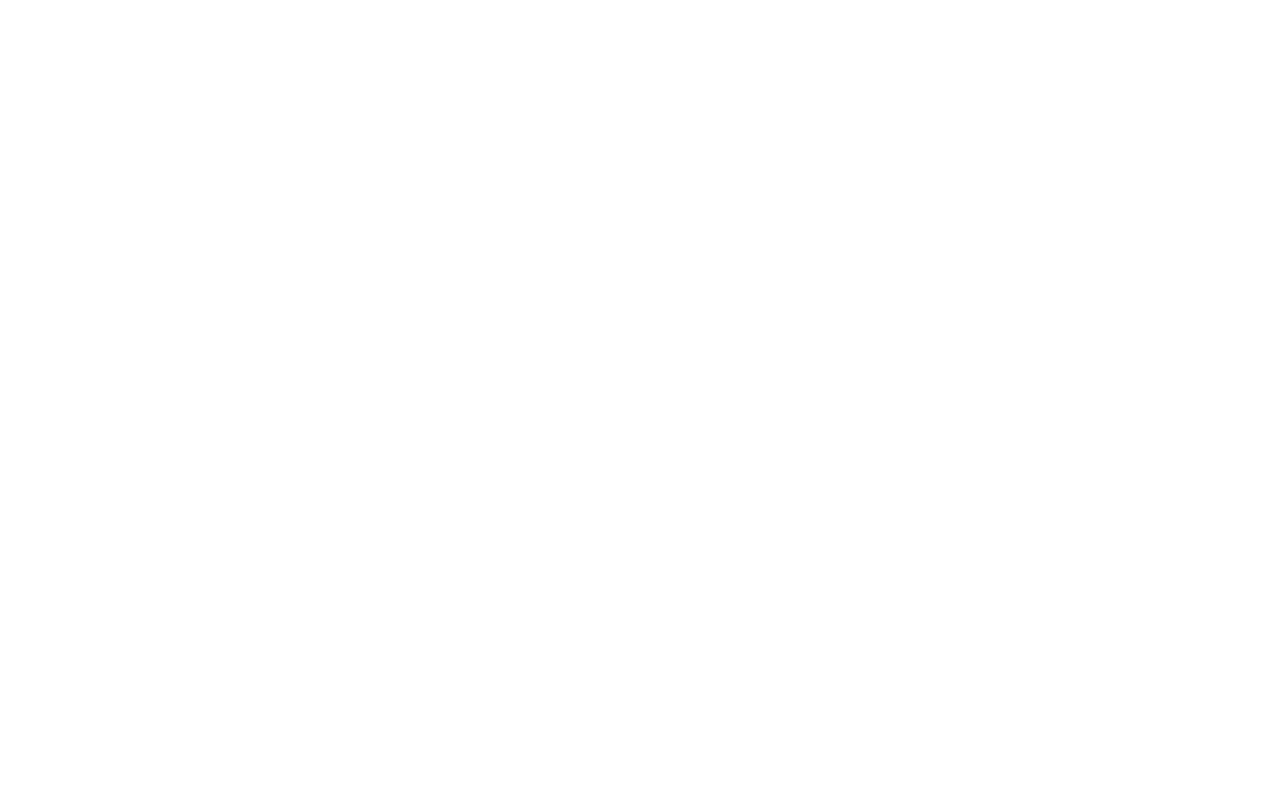
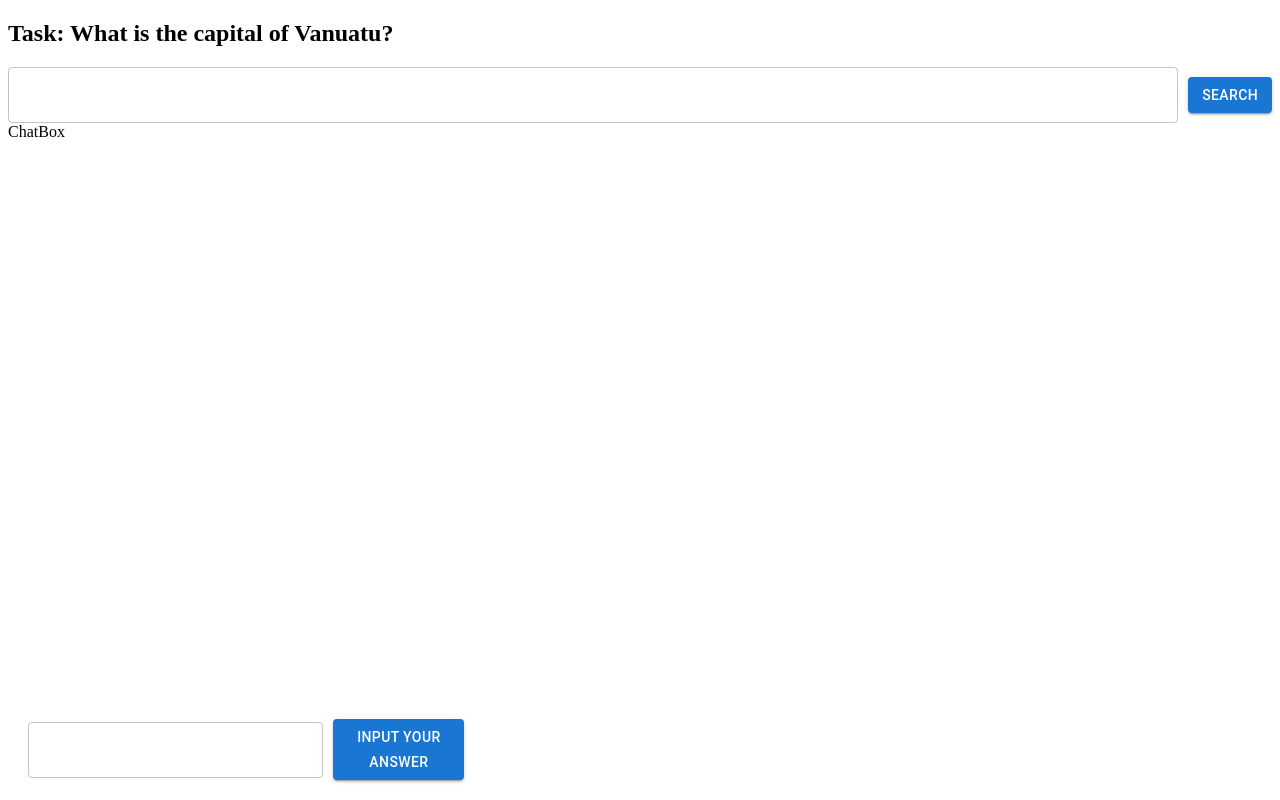
Before and after one commit to GraceZaborski/tech-inclusion-app, a React (Create React App) app: page /game in a window 1280 px wide. Before the commit this address had no page. Built offline with nearby package versions, Linux system fonts and the light colour scheme.

Commit message:
wip: functioning game

```diff
--- a/package.json
+++ b/package.json
@@ -17,10 +17,12 @@
     "body-parser": "^1.20.0",
     "cors": "^2.8.5",
     "express": "^4.18.1",
+    "firebase": "^9.8.3",
     "framer-motion": "^6",
     "mongoose": "^6.3.6",
     "react": "^17.0.2",
     "react-dom": "^17.0.2",
+    "react-firebase-hooks": "^5.0.3",
     "react-router-dom": "6",
     "react-scripts": "4.0.3",
     "typescript": "^4.1.2",
--- a/src/App.tsx
+++ b/src/App.tsx
@@ -1,4 +1,6 @@
 import { Routes, Route } from "react-router-dom";
+import Game from "./page/Game";
+import SearchResults from "./page/Game/SearchResults";
 import Login from "./page/LogIn";
 import Registration from "./page/Registration";
 import Start from "./page/Start";
@@ -10,6 +12,8 @@ function App() {
         <Route path="/" element={<Start />} />
         <Route path="/login" element={<Login />} />
         <Route path="/register" element={<Registration />} />
+        <Route path="/game" element={<Game />} />
+        <Route path="/searchResults" element={<SearchResults />} />
       </Routes>
     </>
   );
--- /dev/null
+++ b/src/page/Game/AnswerInput.jsx
@@ -0,0 +1,18 @@
+import React from 'react'
+import {TextField, Button} from '@mui/material';
+import {useState} from 'react'
+
+function AnswerInput() {
+    const [value, setValue] = useState("")
+    console.log(value)
+
+  return (
+    <div style={{ "display": "flex" , "alignItems": "center", "position": "absolute", "bottom": 0, padding: "20px"}}>
+    <TextField fullWidth id="outlined-basic" variant="outlined" value={value} onChange={(e) => {
+        setValue(e.target.value)}} />
+    <Button variant="contained" sx={{ml: "10px"}}>Input your answer</Button>
+    </ div>
+  )
+}
+
+export default AnswerInput
--- /dev/null
+++ b/src/page/Game/ChatBox.jsx
@@ -0,0 +1,9 @@
+import React from 'react'
+
+function ChatBox() {
+  return (
+    <div>ChatBox</div>
+  )
+}
+
+export default ChatBox
--- /dev/null
+++ b/src/page/Game/ChatRoom.jsx
@@ -0,0 +1,45 @@
+import React from 'react'
+import firebase from 'firebase/compat/app';
+import 'firebase/compat/auth';
+import 'firebase/compat/firestore';
+
+import {useAuthState} from 'react-firebase-hooks/auth'
+import {useCollectionData } from 'react-firebase-hooks/firestore'
+
+firebase.initializeApp({
+  apiKey: "AIzaSyD-GFXIQz23fxxDYS2eMX_4zXlJOYL99d8",
+  authDomain: "tech-inclusion-app.firebaseapp.com",
+  projectId: "tech-inclusion-app",
+  storageBucket: "tech-inclusion-app.appspot.com",
+  messagingSenderId: "1076303821405",
+  appId: "1:1076303821405:web:5bebc57d2f25e6acf86bb4",
+  measurementId: "G-P3824C1G70"
+})
+
+const auth = firebase.auth()
+const firestore = firebase.firestore()
+
+export function ChatRoom() {
+
+    const messagesRef = firestore.collection('messages');
+    const query = messagesRef.orderBy('createdAt').limit(25);
+
+    const [messages] = useCollectionData(query, {idField: 'id'});
+    console.log(messages)
+
+function ChatMessage(props) {
+    // const {text, uid} = props.message;
+
+return <p>hiii</p>
+}
+
+  return (
+    // <ChatMessage />
+    <p>{messages}</p>
+    // <>
+    // <div>
+    //     {messages && messages.map(msg => <ChatMessage key={msg.id} message={msg} />)}
+    // </div>
+    // </>
+  )
+}
--- /dev/null
+++ b/src/page/Game/GameBoxQuestion.jsx
@@ -0,0 +1,9 @@
+import React from 'react'
+
+function GameBoxQuestion() {
+  return (
+    <h2>Task: What is the capital of Vanuatu?</h2>
+  )
+}
+
+export default GameBoxQuestion
--- /dev/null
+++ b/src/page/Game/GameBoxSearchBar.jsx
@@ -0,0 +1,38 @@
+import React from 'react'
+import {TextField, Button} from '@mui/material';
+import {useState} from 'react'
+import {Link} from 'react-router-dom'
+
+function GameBoxSearchBar() {
+const [value, setValue] = useState("")
+const [showResults, setShowResults] = useState(false)
+
+function setResults() {
+  sessionStorage.setItem("search", true)
+  setShowResults(true)
+}
+
+function setLink(title) {
+  sessionStorage.setItem("title", title)
+}
+
+  return (
+    <>
+      <div style={{ "display": "flex" , "alignItems": "center"}}>
+<TextField fullWidth id="outlined-basic" variant="outlined" value={value} onChange={(e) => {
+    setValue(e.target.value)}} />
+<Button variant="contained" sx={{ml: "10px"}} onClick={() => setResults()}>Search</Button>
+</ div>
+{showResults || sessionStorage.getItem("search") &&
+  <>
+<a href="/searchResults" onClick={()=> setLink("Find out more about Vanuatu")}>Find out more about Vanuatu</a>
+<a href="/searchResults" onClick={()=> setLink("Vanuatu- facts and figures")}>Vanuatu- facts and figures</a>
+<a href="/searchResults" onClick={()=> setLink("Vanuatu- major cities")}>Vanuatu- major cities</a>
+  </>}
+  </>
+  )
+}
+
+export default GameBoxSearchBar
+
+// component={Link} to="/register"
--- /dev/null
+++ b/src/page/Game/SearchResults.jsx
@@ -0,0 +1,34 @@
+import React from 'react'
+import {IconButton} from '@mui/material';
+import {useNavigate} from 'react-router-dom'
+
+function SearchResults() {
+    let navigate = useNavigate()
+    function handleBack() {
+navigate("/game")
+    }
+
+
+    const searchResultData = {
+  "Find out more about Vanuatu": "Vanuatu (English: /ˌvɑːnuˈɑːtuː/ (listen) VAH-noo-AH-too or /vænˈwɑːtuː/ van-WAH-too; Bislama and French pronunciation [vanuatu]), officially the Republic of Vanuatu (French: République de Vanuatu; Bislama: Ripablik blong Vanuatu), is an island country located in the South Pacific Ocean. The archipelago, which is of volcanic origin, is 1,750 km (1,090 mi) east of northern Australia, 540 km (340 mi) northeast of New Caledonia, east of New Guinea, southeast of the Solomon Islands, and west of Fiji.",
+    "Vanuatu- facts and figures": "1. Vanuatu is located in the South Pacific Ocean in Oceania. Vanuatu is an archipelago of about 80 smaller islands, 65 of these are inhabited. 2. The Republic of Vanuatu belongs to Melanesia, which is is a region in Oceania. Vanuatu is the smallest country of the five independent countries in Melanesia. - The other four countries are Fiji, East Timor, Papua New Guinea and the Solomon Islands - parts of Indonesia and French New Caledonia also belong to Melanesia.",
+     "Vanuatu- major cities": "Vanuatu, country in the southwestern Pacific Ocean, consisting of a chain of 13 principal and many smaller islands located about 500 miles (800 km) west of Fiji and 1,100 miles (1,770 km) east of Australia. The nation's largest towns are the capital Port Vila, which is situated on Efate, and Luganville, on Espiritu Santo. The highest point in Vanuatu is Mount Tabwemasana, at 1879 m (6158 ft), on the island of Espiritu Santo. "}
+
+    const title = sessionStorage.getItem("title")
+    console.log(title)
+    const description = searchResultData[title]
+    console.log(description)
+
+  return (
+      <>
+      {/* <IconButton onClick={handleBack}>
+<BackIcon />
+      </IconButton> */}
+    <Button variant="contained" sx={{ml: "10px"}} onClick={handleBack}>Back</Button>
+    <h3>{title}</h3>
+    <p>{description}</p>
+    </>
+  )
+}
+
+export default SearchResults
--- /dev/null
+++ b/src/page/Game/index.jsx
@@ -0,0 +1,21 @@
+import React from 'react'
+import AnswerInput from './AnswerInput'
+import ChatBox from './ChatBox'
+import GameBoxQuestion from './GameBoxQuestion'
+// import { ChatRoom } from './ChatRoom'
+import GameBoxSearchBar from './GameBoxSearchBar'
+
+function Game() {
+
+  return (
+    <>
+    {/* <ChatRoom /> */}
+    <GameBoxQuestion />
+    <GameBoxSearchBar/>
+    <ChatBox />
+    <AnswerInput/>
+</>
+  )
+}
+
+export default Game
```
Also changed, not shown: src/page/Game/MessagesList.jsx (added), src/page/Game/SendMessageForm.jsx (added), 1 other file (tests, documents, lock files or other folders).
